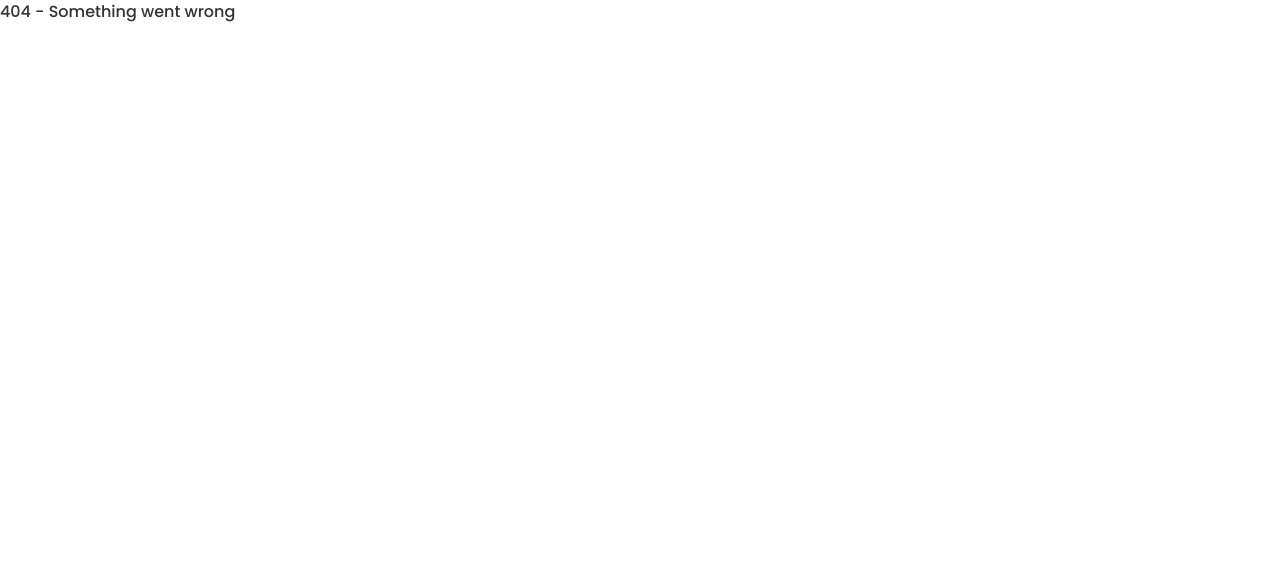
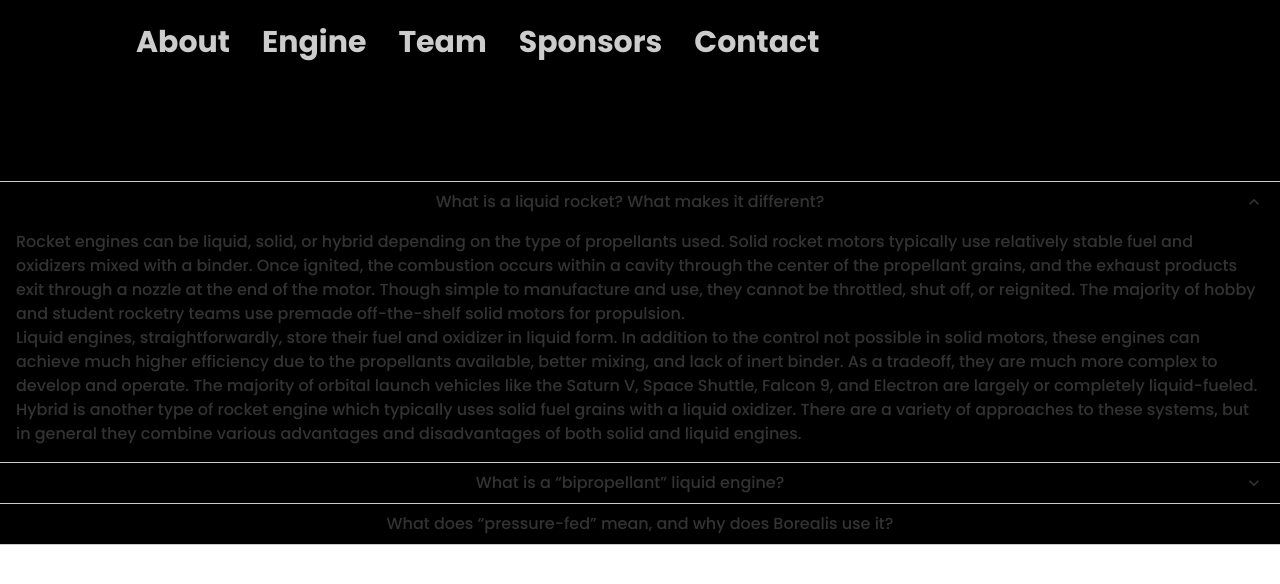
Before and after one commit to ryepropgroup/mach-website, a Next.js app: page /mach-website/faq in a window 1280 px wide. Before the commit this address had no page. Shown: the top 584 px of the page. Built offline with nearby package versions, Linux system fonts and the light colour scheme.

Commit message:
feature: faq (STARTED NOT FINISHED)

```diff
--- /dev/null
+++ b/src/pages/faq.tsx
@@ -0,0 +1,116 @@
+import {
+  Accordion,
+  AccordionButton,
+  AccordionIcon,
+  AccordionItem,
+  AccordionPanel,
+  Box,
+  Text,
+} from "@chakra-ui/react";
+
+import Navbar from "@/components/navbar";
+import Header from "@/config";
+
+export default function FAQ() {
+  return (
+    <>
+      <Header title="MACH :: FAQ" />
+      <Box bg="black">
+        <Navbar />
+        <Accordion allowMultiple defaultIndex={[0]}>
+          <AccordionItem>
+            <h2>
+              <AccordionButton>
+                <Box flex="1">
+                  What is a liquid rocket? What makes it different?
+                </Box>
+                <AccordionIcon />
+              </AccordionButton>
+            </h2>
+            <AccordionPanel pb={4}>
+              <Text>
+                Rocket engines can be liquid, solid, or hybrid depending on the
+                type of propellants used. Solid rocket motors typically use
+                relatively stable fuel and oxidizers mixed with a binder. Once
+                ignited, the combustion occurs within a cavity through the
+                center of the propellant grains, and the exhaust products exit
+                through a nozzle at the end of the motor. Though simple to
+                manufacture and use, they cannot be throttled, shut off, or
+                reignited. The majority of hobby and student rocketry teams use
+                premade off-the-shelf solid motors for propulsion.
+              </Text>
+              <Text>
+                Liquid engines, straightforwardly, store their fuel and oxidizer
+                in liquid form. In addition to the control not possible in solid
+                motors, these engines can achieve much higher efficiency due to
+                the propellants available, better mixing, and lack of inert
+                binder. As a tradeoff, they are much more complex to develop and
+                operate. The majority of orbital launch vehicles like the Saturn
+                V, Space Shuttle, Falcon 9, and Electron are largely or
+                completely liquid-fueled.
+              </Text>
+              <Text>
+                Hybrid is another type of rocket engine which typically uses
+                solid fuel grains with a liquid oxidizer. There are a variety of
+                approaches to these systems, but in general they combine various
+                advantages and disadvantages of both solid and liquid engines.
+              </Text>
+            </AccordionPanel>
+          </AccordionItem>
+          <AccordionItem>
+            <h2>
+              <AccordionButton>
+                <Box flex="1">What is a “bipropellant” liquid engine?</Box>
+                <AccordionIcon />
+              </AccordionButton>
+            </h2>
+            <AccordionPanel pb={4}>
+              <Text>
+                Over decades of rocketry, many thousands of combinations of
+                fuels and oxidizers in various forms have been tested, some of
+                them successfully. Bipropellants are a broad categorization of
+                separately stored liquid fuel and oxidizers that are mixed and
+                ignited upon injection into the combustion chamber. There are
+                other classes and subclasses of liquid propellants like
+                monopropellants and hypergolics, but bipropellant engines offer
+                an excellent balance of performance, control, and safety, and
+                are the standard for high-powered liquid rockets.
+              </Text>
+            </AccordionPanel>
+          </AccordionItem>
+          <AccordionItem>
+            <h2>
+              <AccordionButton>
+                <Box flex="1">
+                  What does “pressure-fed” mean, and why does Borealis use it?
+                </Box>
+              </AccordionButton>
+            </h2>
+            <AccordionPanel>
+              <Text>
+                Like any engine, a liquid rocket requires a consistent and
+                controllable flow of fuel and oxidizer to function. Because the
+                chamber pressures in a rocket are extremely high, any backflow
+                of combustion gasses into the propellant would yield undesirable
+                consequences. Hence, a high-pressure, high-flow-rate, and
+                high-reliability propellant feed system is required. The two
+                most common methods of achieving this are “pressure-fed” and
+                “pump-fed”. The former uses a highly pressurized tank of inert
+                gas like nitrogen to force the propellants into the injector.
+                The latter uses a turbopump instead, which is much lighter than
+                a pressurization tank, but also much more complex.
+              </Text>
+              <Text>
+                The Borealis currently uses a pressure-fed system for its
+                relative simplicity and reliability, but we are actively
+                exploring self-pressurizing supercharged nitrous oxide for our
+                flightweight system, as well as electric turbopumps for longer
+                term projects.
+              </Text>
+            </AccordionPanel>
+          </AccordionItem>
+        </Accordion>
+      </Box>
+    </>
+  );
+}
```
Also changed, not shown: src/components/navbar.tsx (+2 -0 lines).
